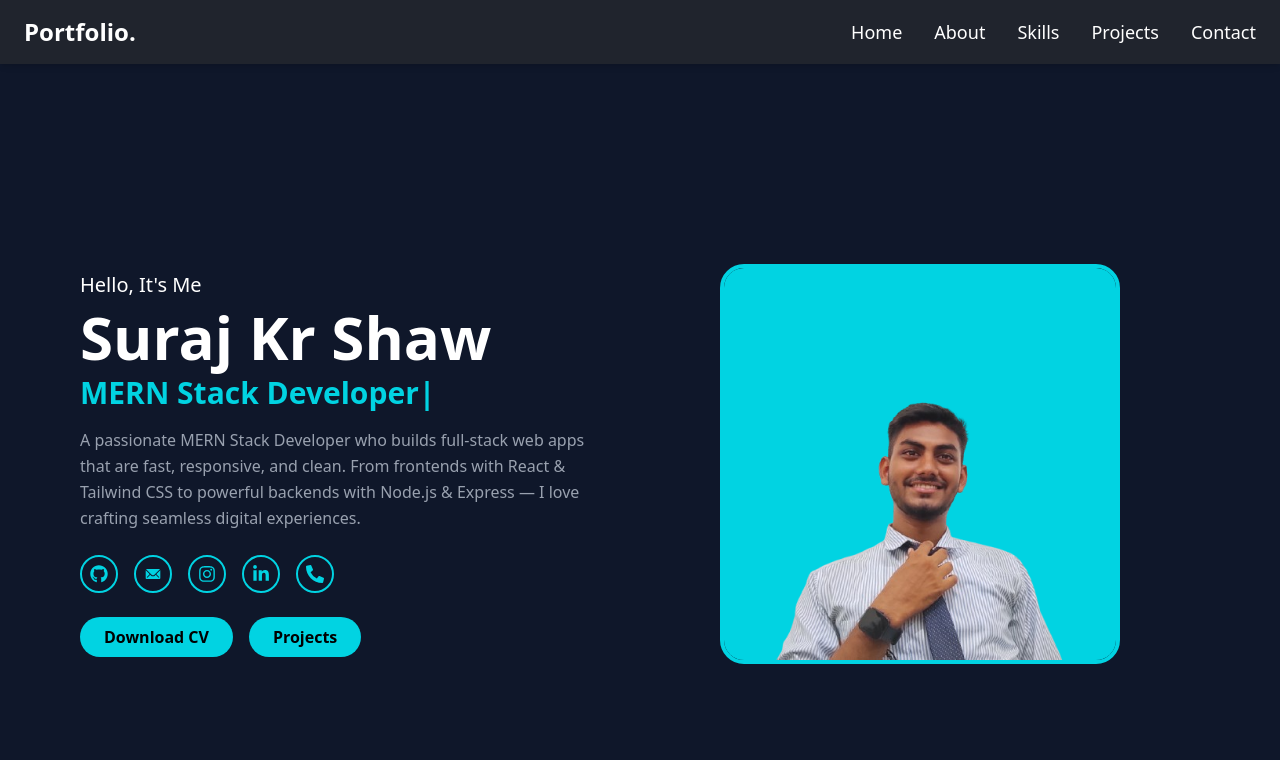
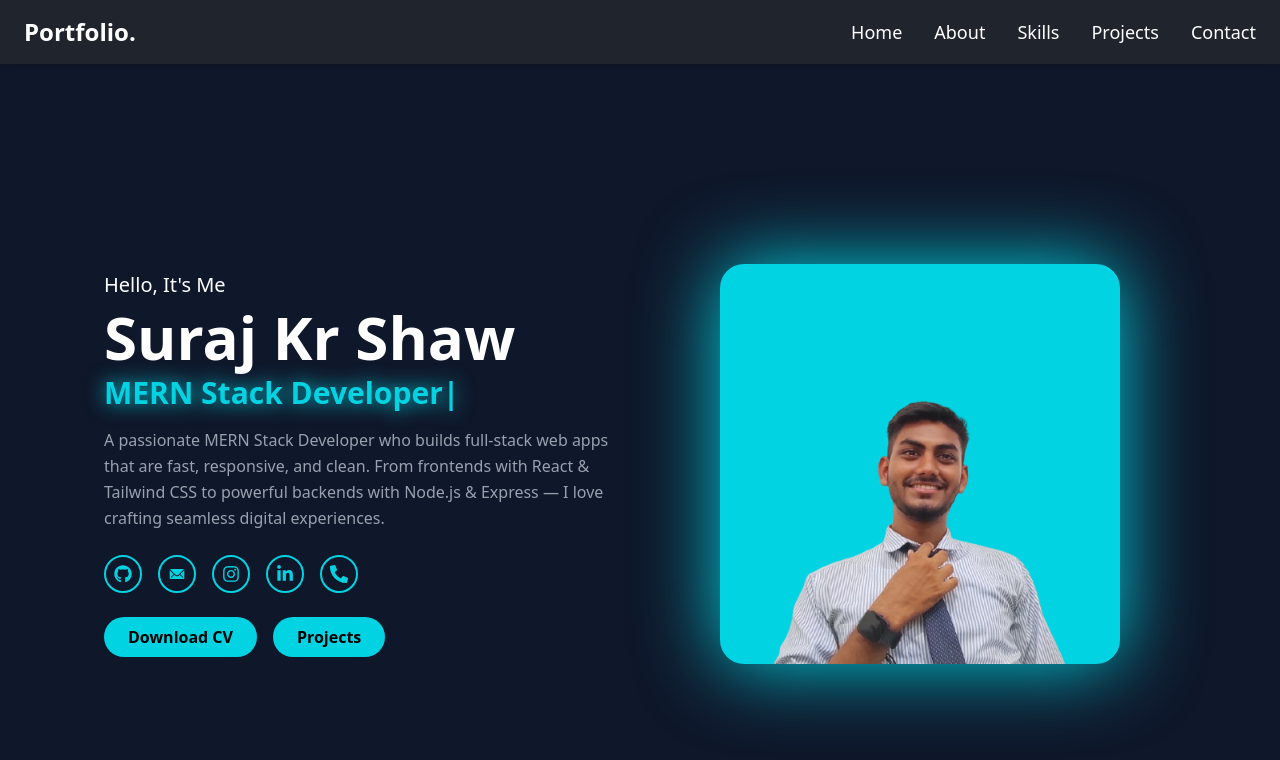
Before and after one commit to Surajshaw08/My-Portfolio, a React (Vite) app: page / in a window 1280 px wide. Shown: the top 760 px of the page. Built offline with nearby package versions, Linux system fonts and the light colour scheme.

Commit message:
Adding Drop shadow

```diff
--- a/src/pages/Home.jsx
+++ b/src/pages/Home.jsx
@@ -1,5 +1,5 @@
 import React from 'react';
-import {FaGithub,FaInstagram,FaLinkedinIn,FaPhoneAlt,} from 'react-icons/fa';
+import { FaGithub, FaInstagram, FaLinkedinIn, FaPhoneAlt } from 'react-icons/fa';
 import { IoIosMail } from 'react-icons/io';
 import { Link } from 'react-router-dom';
 import { TypeAnimation } from 'react-type-animation';
@@ -7,20 +7,21 @@ import { TypeAnimation } from 'react-type-animation';
 const Home = () => {
   const socialLinks = [
     { icon: FaGithub, url: 'https://github.com/Surajshaw08' },
-    { icon: IoIosMail, url: 'https://krsurajshaw17082004@gmail.com' },
+    { icon: IoIosMail, url: 'mailto:surajshaw17082004@gmail.com' },
     { icon: FaInstagram, url: 'https://www.instagram.com/ig_suraj08/' },
     { icon: FaLinkedinIn, url: 'https://www.linkedin.com/in/surajkrshaw08/' },
     { icon: FaPhoneAlt, url: 'tel:+6290315511' },
   ];
 
   return (
-    <div className="bg-[#0f172a] text-white min-h-screen flex flex-col-reverse md:flex-row items-center justify-between px-6 sm:px-10 md:px-20 py-12">
+    <div className="relative bg-[#0f172a] text-white min-h-screen flex flex-col-reverse md:flex-row items-center justify-between px-6 sm:px-10 md:px-20 py-12 overflow-hidden">
       {/* Left Section */}
       <div className="w-full md:w-1/2 flex flex-col items-center md:items-start text-center md:text-left">
+        <div className="bg-[#0f172a] bg-opacity-5 backdrop-blur-lg p-6 ">
           <h2 className="text-lg sm:text-xl font-medium">Hello, It's Me</h2>
           <h1 className="text-4xl sm:text-5xl md:text-6xl font-bold mt-2">Suraj Kr Shaw</h1>
 
-        <h3 className="text-xl sm:text-2xl md:text-3xl font-semibold mt-2 text-[#01d3e2]">
+          <h3 className="text-xl sm:text-2xl md:text-3xl font-semibold mt-2 text-[#01d3e2] drop-shadow-[0_0_10px_#01d3e2]">
             <TypeAnimation
               sequence={[
                 "Full Stack Developer",
@@ -53,7 +54,7 @@ const Home = () => {
                 href={url}
                 target="_blank"
                 rel="noopener noreferrer"
-              className="text-[#01d3e2] border-2 border-[#01d3e2] p-2 rounded-full hover:bg-[#01d3e2] hover:text-black transition"
+                className="text-[#01d3e2] border-2 border-[#01d3e2] p-2 rounded-full hover:bg-[#01d3e2] hover:text-black hover:shadow-[0_0_20px_#01d3e2] transition duration-300"
               >
                 <Icon size={18} />
               </a>
@@ -76,17 +77,33 @@ const Home = () => {
             </Link>
           </div>
         </div>
+      </div>
 
       {/* Right Section - Profile Image */}
-      <div className="w-full md:w-1/2 mb-10 md:mb-0 flex justify-center">
-        <div className="w-60 sm:w-72 md:w-80 lg:w-[400px] border-4 border-[#01d3e2] rounded-3xl overflow-hidden">
+      <div className="w-full md:w-1/2 mb-10 md:mb-0 flex justify-center drop-shadow-[0_0_40px_#01d3e2]">
+          <div className=" rounded-3xl p-1">
             <img
               src="/p1.png"
               alt="profile"
-            className="w-full h-full object-contain"
+              className="w-60 sm:w-72 md:w-80 lg:w-[400px] rounded-3xl object-contain"
             />
         </div>
       </div>
+
+      {/* Wave at bottom */}
+      {/* <div className="absolute bottom-0 left-0 w-full overflow-hidden leading-[0] rotate-180">
+        <svg
+          className="relative block w-[calc(150%+1.3px)] h-[100px]"
+          xmlns="http://www.w3.org/2000/svg"
+          viewBox="0 0 1200 120"
+          preserveAspectRatio="none"
+        >
+          <path
+            d="M321.39 56.39C186.58 72.91 83.24 94.07 0 113.07V0h1200v27.35c-87.17 22.62-183.15 44.93-319.39 56.39-104.49 8.65-202.91 6.26-337.22-8.61C411.89 57.94 370.94 50.35 321.39 56.39z"
+            fill="#0f172a"
+          ></path>
+        </svg>
+      </div> */}
     </div>
   );
 };
```
Lines whose indentation alone changed are shown as unchanged.
